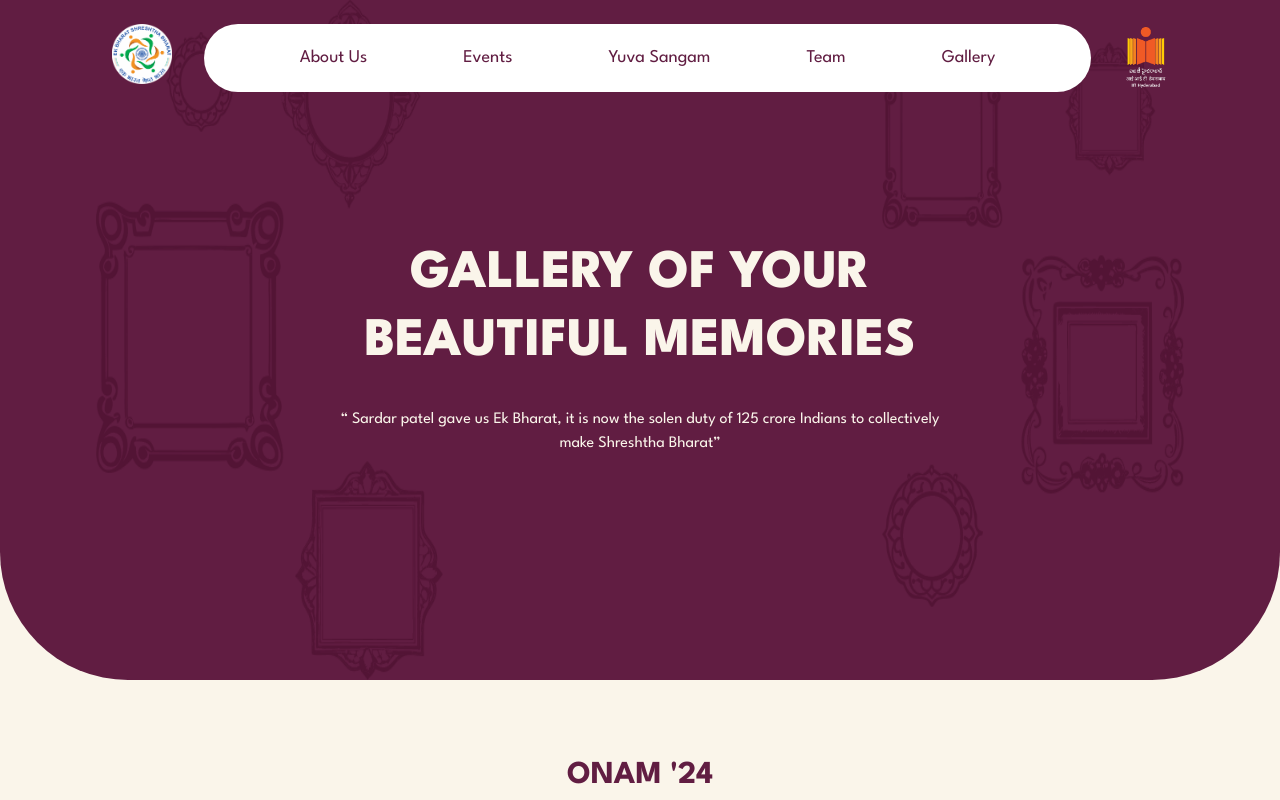
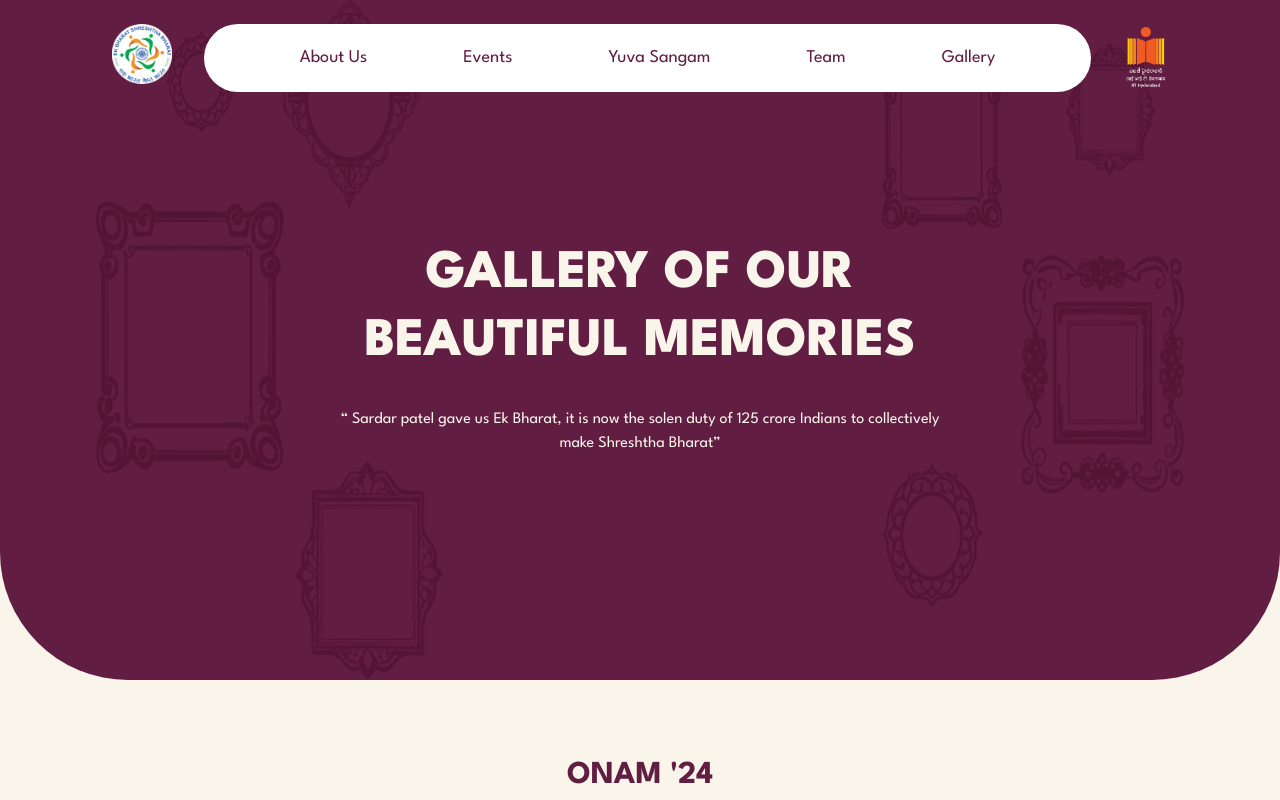
Before and after one commit to EBSB-IITH/EBSB-IITH, a Next.js app: page /gallery in a window 1280 px wide. Shown: the top 800 px of the page. Built offline with nearby package versions, Linux system fonts and the light colour scheme.

Commit message:
missing images added

```diff
--- a/src/app/gallery/page.tsx
+++ b/src/app/gallery/page.tsx
@@ -9,7 +9,7 @@ export default function Page() {
 		<div className="flex flex-col">
 			<div className="flex flex-col *:mx-auto overflow-clip text-background bg-foreground rounded-b-[4rem] lg:rounded-b-[8rem] pt-[2rem] relative" >
 				<div className="flex flex-col *:mx-auto mt-24 mb-20 lg:mb-48 z-10 lg:mt-52">
-					<div className="z-10 text-[1.8rem] lg:text-[3.4rem] w-[20rem] lg:w-[40rem] font-extrabold text-center leading-tight">GALLERY OF YOUR BEAUTIFUL MEMORIES</div>
+					<div className="z-10 text-[1.8rem] lg:text-[3.4rem] w-[20rem] lg:w-[40rem] font-extrabold text-center leading-tight">GALLERY OF OUR BEAUTIFUL MEMORIES</div>
 					<div className="text-center text-[0.9rem] lg:text-[1rem] w-[16rem] lg:w-[38rem] py-8 z-10">“ Sardar patel gave us Ek Bharat, it is now the solen duty of 125 crore Indians to collectively make Shreshtha Bharat”</div>
 					<img src="gallery-head-bg.png" className="absolute pointer-events-none z-1 scale-y-[0.7] lg:scale-y-100 h-full top-0 left-0 px-4 lg:px-24" />
 				</div>
```
Also changed, not shown: public/team/design/shreevel.png (added), public/team/events/pitla.png (added).
